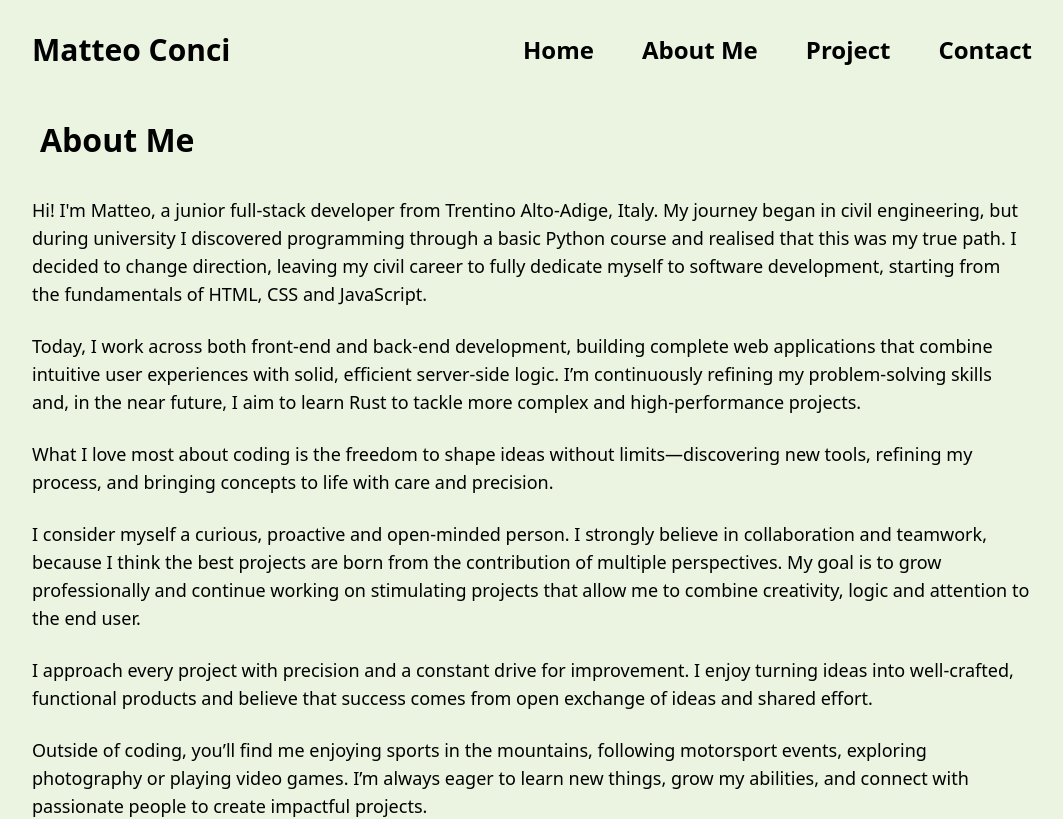
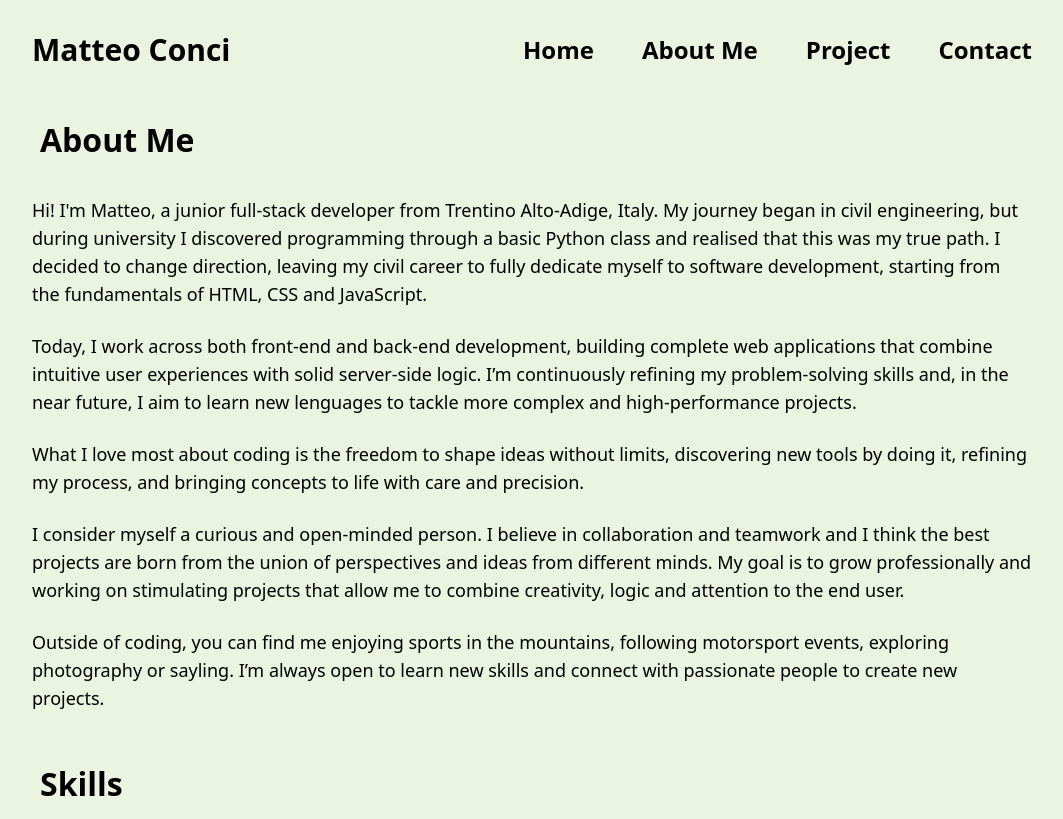
Before and after one commit to matteoconci/Portfolio-React, a React (Vite) app in the folder porftolio/: page /about-me in a window 1280 px wide. Shown: the top 819 px of the page, without its empty margins (108-1171 px from the left). Built offline with nearby package versions, Linux system fonts and the light colour scheme.

Commit message:
Update about me

```diff
--- a/porftolio/src/Component/ArrowUp.tsx
+++ b/porftolio/src/Component/ArrowUp.tsx
@@ -23,7 +23,7 @@ const ArrowUp: React.FC = () => {
         <button
             onClick={scrollToTop}
             aria-label="scroll to top"
-            className="fixed text-3xl text-white bg-[#ae884c] p-1 rounded-lg left-[85rem] top-[90%] z-50 hover:cursor-pointer hover:text-black">
+            className="fixed text-3xl text-white bg-[#ae884c] p-1 rounded-lg left-[95%] top-[90%] z-50 hover:cursor-pointer hover:text-black">
             <FaArrowUp />
         </button>
     );
--- a/porftolio/src/Pages/AboutMe.tsx
+++ b/porftolio/src/Pages/AboutMe.tsx
@@ -19,35 +19,30 @@ const AboutMe = () => {
             <div className='flex flex-col gap-6 text-lg'>
                 <p>
                     Hi! I'm Matteo, a junior full-stack developer from Trentino Alto-Adige, Italy. My journey began in civil engineering,
-                    but during university I discovered programming through a basic Python course and realised that this was my true path.
+                    but during university I discovered programming through a basic Python class and realised that this was my true path.
                     I decided to change direction, leaving my civil career to fully dedicate myself to software development,
                     starting from the fundamentals of HTML, CSS and JavaScript.
                 </p>
                 <p>
                     Today, I work across both front-end and back-end development,
-                    building complete web applications that combine intuitive user experiences with solid, efficient server-side logic.
+                    building complete web applications that combine intuitive user experiences with solid server-side logic.
                     I’m continuously refining my problem-solving skills and, in the near future,
-                    I aim to learn Rust to tackle more complex and high-performance projects.
+                    I aim to learn new lenguages to tackle more complex and high-performance projects.
                 </p>
                 <p>
-                    What I love most about coding is the freedom to shape ideas without limits—discovering new tools,
+                    What I love most about coding is the freedom to shape ideas without limits, discovering new tools by doing it,
                     refining my process, and bringing concepts to life with care and precision.
                 </p>
                 <p>
-                    I consider myself a curious, proactive and open-minded person. I strongly believe in collaboration and teamwork,
-                    because I think the best projects are born from the contribution of multiple perspectives.
-                    My goal is to grow professionally and continue working on stimulating projects that allow me to combine creativity,
+                    I consider myself a curious and open-minded person. I believe in collaboration and teamwork and
+                    I think the best projects are born from the union of perspectives and ideas from different minds.
+                    My goal is to grow professionally and working on stimulating projects that allow me to combine creativity,
                     logic and attention to the end user.
                 </p>
                 <p>
-                    I approach every project with precision and a constant drive for improvement.
-                    I enjoy turning ideas into well-crafted,
-                    functional products and believe that success comes from open exchange of ideas and shared effort.
-                </p>
-                <p>
-                    Outside of coding, you’ll find me enjoying sports in the mountains, following motorsport events,
-                    exploring photography or playing video games. I’m always eager to learn new things, grow my abilities,
-                    and connect with passionate people to create impactful projects.
+                    Outside of coding, you can find me enjoying sports in the mountains, following motorsport events,
+                    exploring photography or sayling. I’m always open to learn new skills
+                    and connect with passionate people to create new projects.
                 </p>
             </div>
 
```
